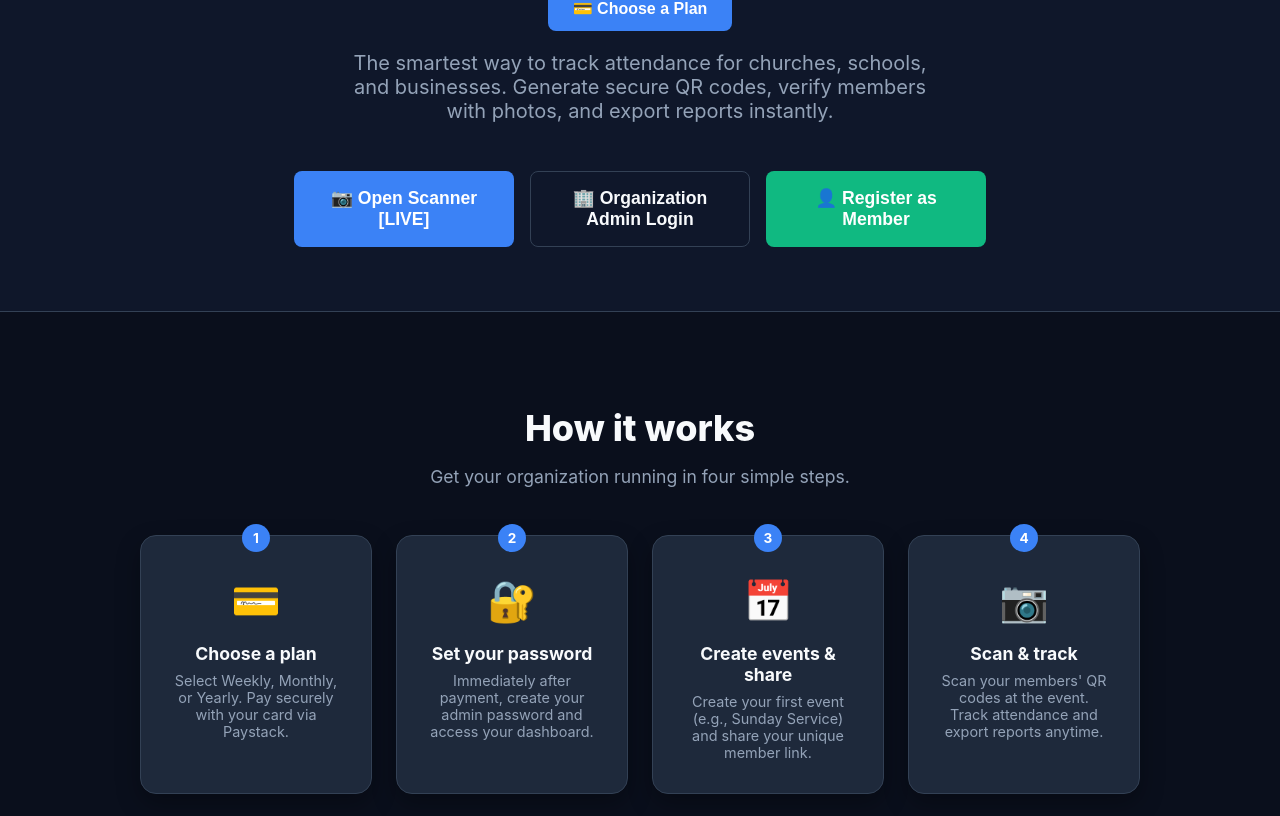
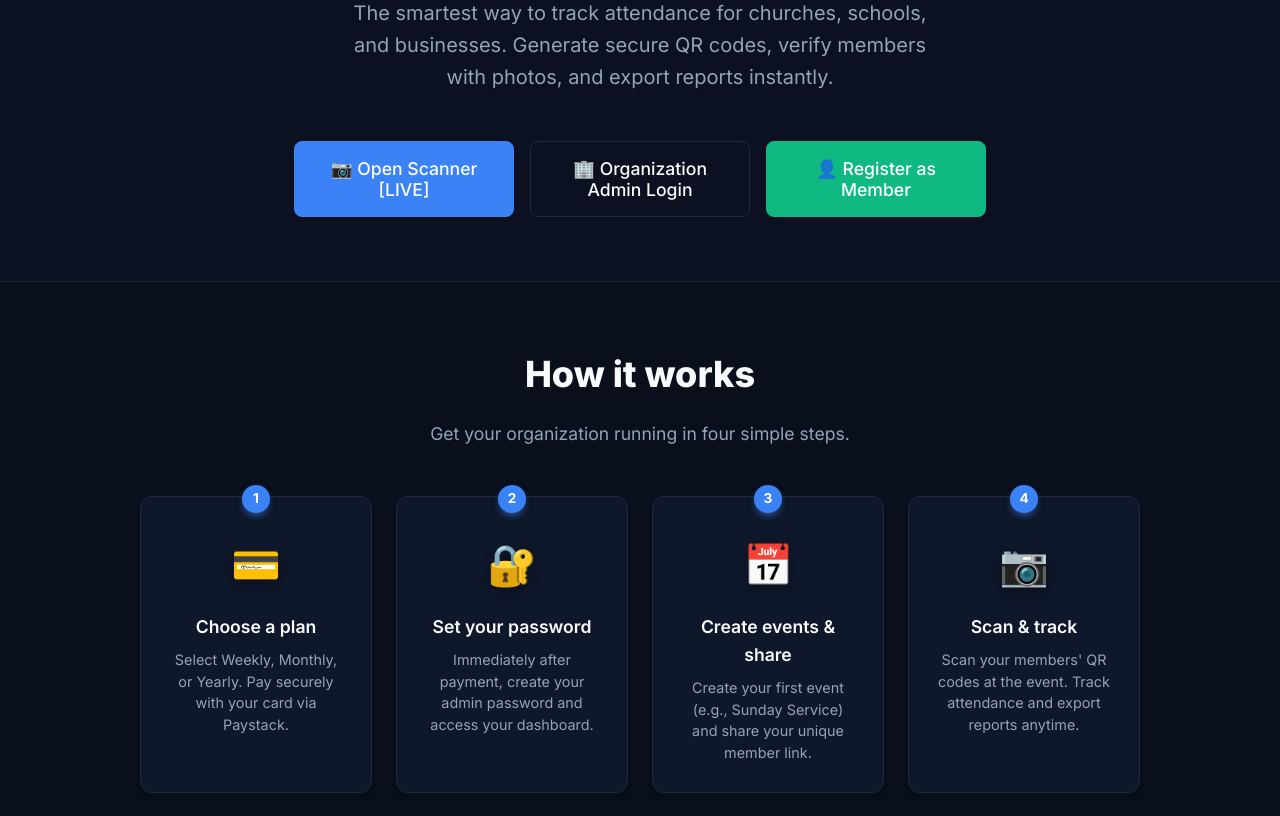
Before and after one commit to thodaniel3-sudo/universal-qr-attendance, a React (Vite) app: page / in a window 1280 px wide. Shown: the part 464-1280 px from the top of the page. Built offline with nearby package versions, Linux system fonts and the light colour scheme; no server answers.

Commit message:
UI Refresh: Added Inter font, softer shadows, and premium hover states

```diff
--- a/src/App.tsx
+++ b/src/App.tsx
@@ -202,6 +202,10 @@ function Landing() {
     </div>
   );
 }
+
+
+
+
 function HowItWorksCard({ number, icon, title, description }: {
   number: string;
   icon: string;
@@ -209,31 +213,31 @@ function HowItWorksCard({ number, icon, title, description }: {
   description: string;
 }) {
   return (
-    <Card style={{ textAlign: 'center', position: 'relative' }}>
-      <div style={{
-        position: 'absolute',
-        top: '-12px',
-        left: '50%',
-        transform: 'translateX(-50%)',
-        width: '28px',
-        height: '28px',
-        borderRadius: '50%',
-        background: THEME.primary,
-        color: 'white',
-        display: 'flex',
-        alignItems: 'center',
-        justifyContent: 'center',
-        fontWeight: 700,
-        fontSize: '0.85rem',
-      }}>
-        {number}
-      </div>
-      <div style={{ fontSize: '2.5rem', marginBottom: '1rem', marginTop: '0.5rem' }}>{icon}</div>
-      <h3 style={{ fontSize: '1.1rem', fontWeight: 700, color: THEME.text, marginBottom: '0.5rem' }}>{title}</h3>
-      <p style={{ color: THEME.textMuted, fontSize: '0.9rem', margin: 0 }}>{description}</p>
-    </Card>
+    <div className="group hover:-translate-y-1 transition-all duration-300">
+      <Card style={{ textAlign: 'center', position: 'relative', height: '100%', background: '#0f172a' }}>
+        <div style={{
+          position: 'absolute', top: '-12px', left: '50%', transform: 'translateX(-50%)',
+          width: '28px', height: '28px', borderRadius: '50%',
+          background: THEME.primary, color: 'white',
+          display: 'flex', alignItems: 'center', justifyContent: 'center',
+          fontWeight: 700, fontSize: '0.85rem', boxShadow: '0 4px 6px -1px rgba(59, 130, 246, 0.5)'
+        }}>
+          {number}
+        </div>
+        <div style={{ fontSize: '2.5rem', marginBottom: '1rem', marginTop: '0.5rem', filter: 'drop-shadow(0 4px 6px rgba(0,0,0,0.3))' }}>
+          {icon}
+        </div>
+        <h3 style={{ fontSize: '1.1rem', fontWeight: 600, color: THEME.text, marginBottom: '0.5rem' }}>{title}</h3>
+        <p style={{ color: THEME.textMuted, fontSize: '0.9rem', margin: 0, lineHeight: '1.5' }}>{description}</p>
+      </Card>
+    </div>
   );
 }
+
+
+
+
+
 export default function App() {
   return (
     <Routes>
--- a/src/components/UI.tsx
+++ b/src/components/UI.tsx
@@ -1,82 +1,101 @@
-import React from 'react';
+import React, { useState } from 'react';
 
 export const THEME = {
-  bg: '#0f172a', // Deep Navy background
-  card: '#1e293b', // Slightly lighter navy
-  input: '#334155',
-  primary: '#3b82f6', // Blue
+  bg: '#0b1121', // Deepest background
+  card: '#0f172a', // Card background
+  input: '#1e293b', // Input fields
+  primary: '#3b82f6',
   primaryHover: '#2563eb',
-  success: '#10b981', // Green
-  danger: '#ef4444', // Red
+  success: '#10b981',
+  danger: '#ef4444',
   text: '#f8fafc',
   textMuted: '#94a3b8',
-  border: '#334155',
+  border: '#1e293b',
 };
 
-export function Button({ children, variant = 'primary', style, ...props }: any) {
+// 1. PROFESSIONAL BUTTON
+export function Button({ children, variant = 'primary', style, className = '', ...props }: any) {
   const base = {
-    padding: '0.75rem 1.5rem',
+    padding: '0.65rem 1.25rem',
     borderRadius: '0.5rem',
-    fontWeight: 600,
+    fontWeight: 500,
     cursor: 'pointer',
-    transition: 'all 0.2s ease-in-out',
-    fontSize: '1rem',
+    transition: 'all 0.15s ease-in-out',
+    fontSize: '0.95rem',
     display: 'inline-flex',
     alignItems: 'center',
     justifyContent: 'center',
     gap: '0.5rem',
+    border: '1px solid transparent',
+    fontFamily: 'inherit',
     ...style,
   };
 
   const variants: any = {
-    primary: { background: THEME.primary, color: 'white', border: '1px solid transparent' },
-    success: { background: THEME.success, color: 'white', border: '1px solid transparent' },
-    danger: { background: THEME.danger, color: 'white', border: '1px solid transparent' },
-    outline: { background: 'transparent', color: THEME.text, border: `1px solid ${THEME.border}` },
+    primary: { background: THEME.primary, color: 'white', borderColor: THEME.primary },
+    success: { background: THEME.success, color: 'white', borderColor: THEME.success },
+    danger: { background: THEME.danger, color: 'white', borderColor: THEME.danger },
+    outline: { background: 'transparent', color: THEME.text, borderColor: THEME.border },
   };
 
   return (
-    <button style={{ ...base, ...variants[variant] }} {...props}>
+    <button
+      className={`hover:opacity-90 hover:translate-y-[-1px] active:translate-y-[0px] ${className}`}
+      style={{ ...base, ...variants[variant] }}
+      {...props}
+    >
       {children}
     </button>
   );
 }
 
+// 2. ELEGANT INPUT
 export function Input({ label, ...props }: any) {
   return (
-    <div style={{ marginBottom: '1rem', textAlign: 'left' }}>
-      <label style={{ display: 'block', marginBottom: '0.5rem', color: THEME.textMuted, fontSize: '0.875rem' }}>{label}</label>
+    <div style={{ marginBottom: '1.25rem', textAlign: 'left' }}>
+      <label style={{ display: 'block', marginBottom: '0.4rem', color: THEME.textMuted, fontSize: '0.85rem', fontWeight: 500 }}>
+        {label}
+      </label>
       <input
         style={{
           width: '100%',
-          padding: '0.75rem',
+          padding: '0.7rem 1rem',
           borderRadius: '0.5rem',
-          border: `1px solid ${THEME.input}`,
+          border: `1px solid ${THEME.border}`,
           background: THEME.input,
           color: THEME.text,
-          fontSize: '1rem',
-          outline: 'none'
+          fontSize: '0.95rem',
+          outline: 'none',
+          transition: 'border-color 0.15s',
+          fontFamily: 'inherit',
         }}
+        onFocus={(e) => e.target.style.borderColor = THEME.primary}
+        onBlur={(e) => e.target.style.borderColor = THEME.border}
         {...props}
       />
     </div>
   );
 }
 
+// 3. CLEAN SELECT
 export function Select({ label, children, ...props }: any) {
   return (
-    <div style={{ marginBottom: '1rem', textAlign: 'left' }}>
-      <label style={{ display: 'block', marginBottom: '0.5rem', color: THEME.textMuted, fontSize: '0.875rem' }}>{label}</label>
+    <div style={{ marginBottom: '1.25rem', textAlign: 'left' }}>
+      <label style={{ display: 'block', marginBottom: '0.4rem', color: THEME.textMuted, fontSize: '0.85rem', fontWeight: 500 }}>
+        {label}
+      </label>
       <select
         style={{
           width: '100%',
-          padding: '0.75rem',
+          padding: '0.7rem 1rem',
           borderRadius: '0.5rem',
-          border: `1px solid ${THEME.input}`,
+          border: `1px solid ${THEME.border}`,
           background: THEME.input,
           color: THEME.text,
-          fontSize: '1rem',
-          outline: 'none'
+          fontSize: '0.95rem',
+          outline: 'none',
+          fontFamily: 'inherit',
+          appearance: 'none', // Removes default ugly arrow
         }}
         {...props}
       >
@@ -86,49 +105,57 @@ export function Select({ label, children, ...props }: any) {
   );
 }
 
-export function Card({ children, style }: any) {
+// 4. SOPHISTICATED CARD (with hover state)
+export function Card({ children, style, className = '' }: any) {
   return (
-    <div style={{
-      background: THEME.card,
-      borderRadius: '1rem',
-      padding: '2rem',
-      boxShadow: '0 10px 25px rgba(0,0,0,0.3)',
-      border: `1px solid ${THEME.border}`,
-      ...style
-    }}>
+    <div
+      className={`transition-all duration-200 ${className}`}
+      style={{
+        background: THEME.card,
+        borderRadius: '0.75rem',
+        padding: '1.75rem',
+        boxShadow: '0 4px 6px -1px rgba(0, 0, 0, 0.1), 0 2px 4px -1px rgba(0, 0, 0, 0.06)',
+        border: `1px solid ${THEME.border}`,
+        ...style
+      }}
+    >
       {children}
     </div>
   );
 }
 
+// 5. PILL BADGE
 export function Badge({ children, type = 'success' }: any) {
   const colors: any = {
-    success: { bg: 'rgba(16, 185, 129, 0.2)', text: '#34d399' },
-    danger: { bg: 'rgba(239, 68, 68, 0.2)', text: '#f87171' },
-    warning: { bg: 'rgba(245, 158, 11, 0.2)', text: '#fbbf24' },
+    success: { bg: 'rgba(16, 185, 129, 0.1)', text: '#34d399', border: '1px solid rgba(16, 185, 129, 0.2)' },
+    danger: { bg: 'rgba(239, 68, 68, 0.1)', text: '#f87171', border: '1px solid rgba(239, 68, 68, 0.2)' },
+    warning: { bg: 'rgba(245, 158, 11, 0.1)', text: '#fbbf24', border: '1px solid rgba(245, 158, 11, 0.2)' },
   };
   return (
     <span style={{
-      padding: '0.25rem 0.75rem',
+      padding: '0.15rem 0.6rem',
       borderRadius: '9999px',
       fontSize: '0.75rem',
       fontWeight: 600,
+      letterSpacing: '0.025em',
       background: colors[type].bg,
       color: colors[type].text,
+      border: colors[type].border,
     }}>
       {children}
     </span>
   );
 }
 
+// 6. REFINED PAGE LAYOUT
 export function PageContainer({ children, title, subtitle, action }: any) {
   return (
-    <div style={{ minHeight: '100vh', background: THEME.bg, padding: '2rem', color: THEME.text }}>
-      <div style={{ maxWidth: '64rem', margin: '0 auto' }}>
-        <div style={{ display: 'flex', justifyContent: 'space-between', alignItems: 'flex-start', marginBottom: '2rem' }}>
+    <div style={{ minHeight: '100vh', background: THEME.bg, padding: '2rem 1.5rem', color: THEME.text }}>
+      <div style={{ maxWidth: '68rem', margin: '0 auto' }}>
+        <div style={{ display: 'flex', justifyContent: 'space-between', alignItems: 'flex-start', marginBottom: '2.5rem', paddingBottom: '1.5rem', borderBottom: `1px solid ${THEME.border}` }}>
           <div>
-            <h1 style={{ fontSize: '2rem', fontWeight: 700, margin: 0 }}>{title}</h1>
-            {subtitle && <p style={{ color: THEME.textMuted, marginTop: '0.5rem' }}>{subtitle}</p>}
+            <h1 style={{ fontSize: '1.75rem', fontWeight: 700, margin: 0, letterSpacing: '-0.025em' }}>{title}</h1>
+            {subtitle && <p style={{ color: THEME.textMuted, marginTop: '0.4rem', fontSize: '0.95rem' }}>{subtitle}</p>}
           </div>
           {action}
         </div>
--- a/src/index.css
+++ b/src/index.css
@@ -1,13 +1,43 @@
+@import url('https://fonts.googleapis.com/css2?family=Inter:wght@400;500;600;700;800&display=swap');
+
 * {
   box-sizing: border-box;
+  margin: 0;
+  padding: 0;
 }
 
 body {
-  margin: 0;
-  font-family: -apple-system, BlinkMacSystemFont, 'Segoe UI', Roboto, Oxygen, Ubuntu, Cantarell, 'Open Sans', 'Helvetica Neue', sans-serif;
+  font-family: 'Inter', -apple-system, BlinkMacSystemFont, 'Segoe UI', Roboto, sans-serif;
+  background-color: #0b1121; /* Deeper, richer dark navy */
+  color: #e2e8f0;
   -webkit-font-smoothing: antialiased;
+  -moz-osx-font-smoothing: grayscale;
+  line-height: 1.6;
 }
 
 a {
   color: inherit;
+  text-decoration: none;
 }
+
+/* Custom scrollbar to make it look premium */
+::-webkit-scrollbar {
+  width: 8px;
+  height: 8px;
+}
+::-webkit-scrollbar-track {
+  background: #0f172a;
+}
+::-webkit-scrollbar-thumb {
+  background: #334155;
+  border-radius: 4px;
+}
+::-webkit-scrollbar-thumb:hover {
+  background: #475569;
+}
+
+/* Subtle glow effect for the whole app */
+#root {
+  min-height: 100vh;
+  background: radial-gradient(circle at 50% 0%, rgba(59, 130, 246, 0.05) 0%, transparent 50%);
+}
```
